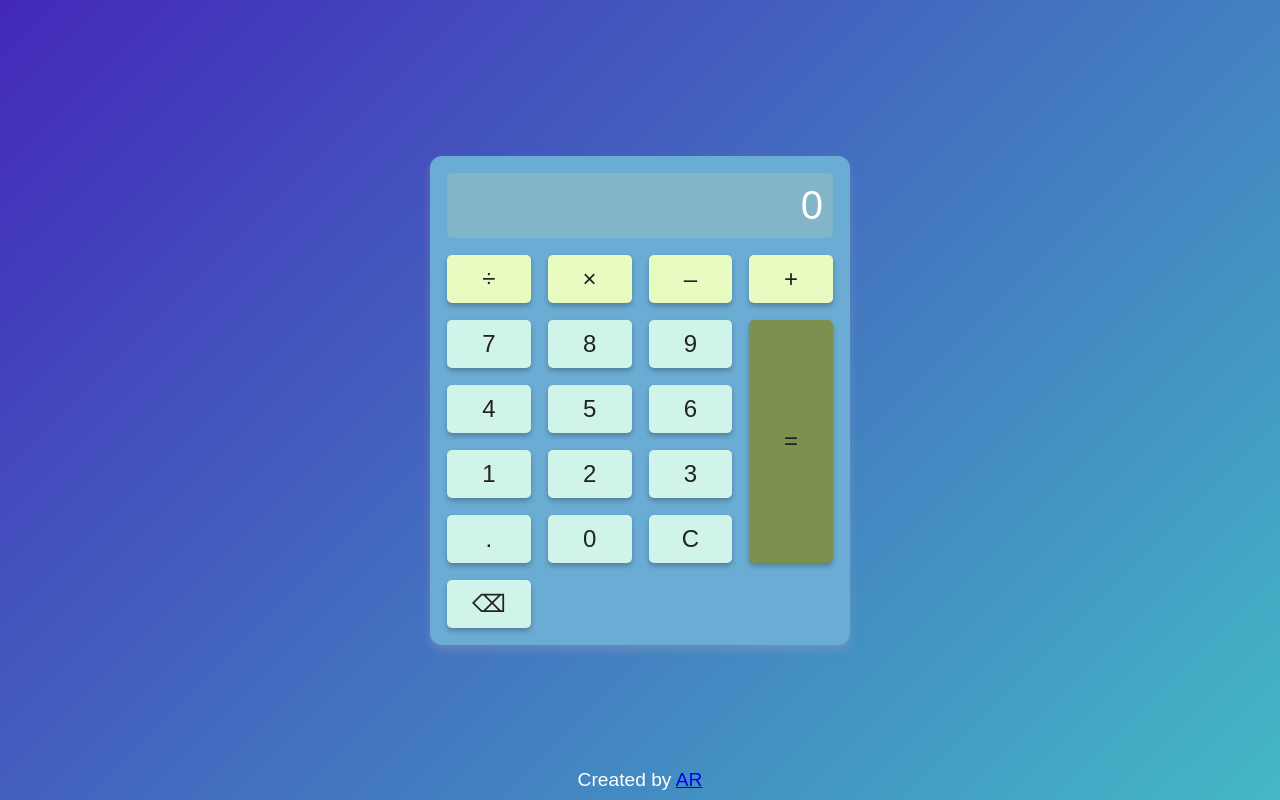
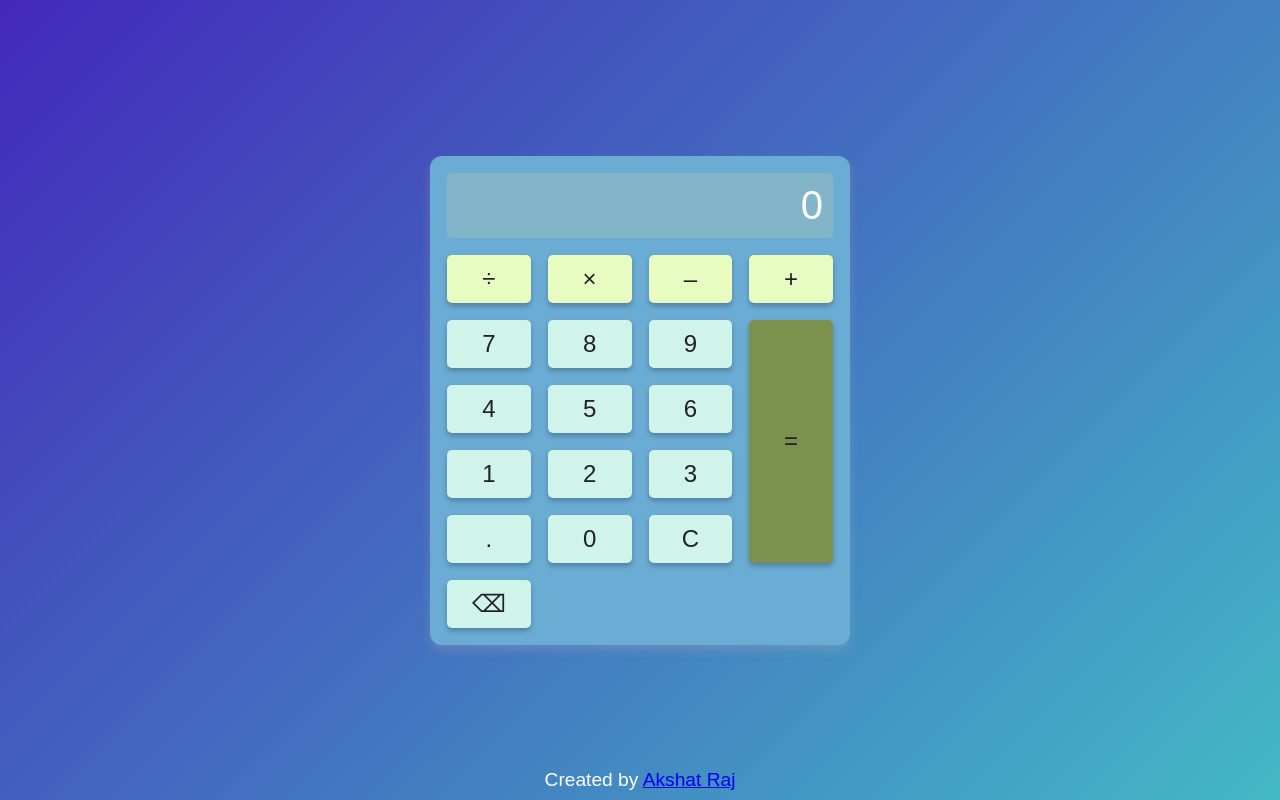
Before and after one commit to AkshatRaj2004/Simplecalculator, a plain HTML site: page index.html in a window 1280 px wide. Drawn offline with Linux system fonts and the light colour scheme; a web font is replaced by a local one.

Commit message:
Update index.html

```diff
--- a/index.html
+++ b/index.html
@@ -36,7 +36,7 @@
   <!--Footer Design-->
   <footer>
     <div class="footer">
-      <p>Created by <a href="https://www.linkedin.com/in/akshatraj872//">AR</a></p>
+      <p>Created by <a href="https://www.linkedin.com/in/akshatraj872//">Akshat Raj</a></p>
     </div>
   </footer>
   </body>
```
